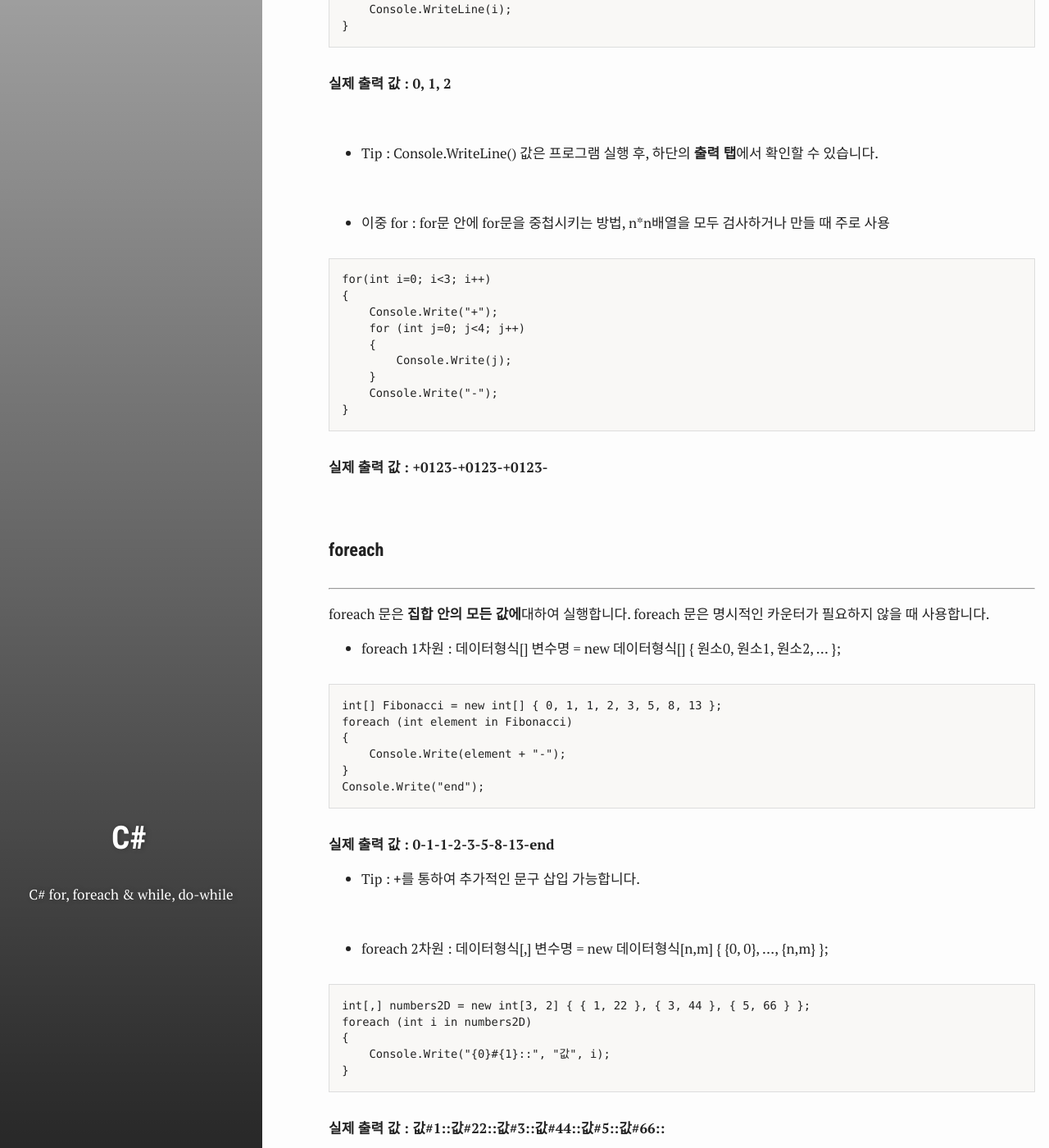
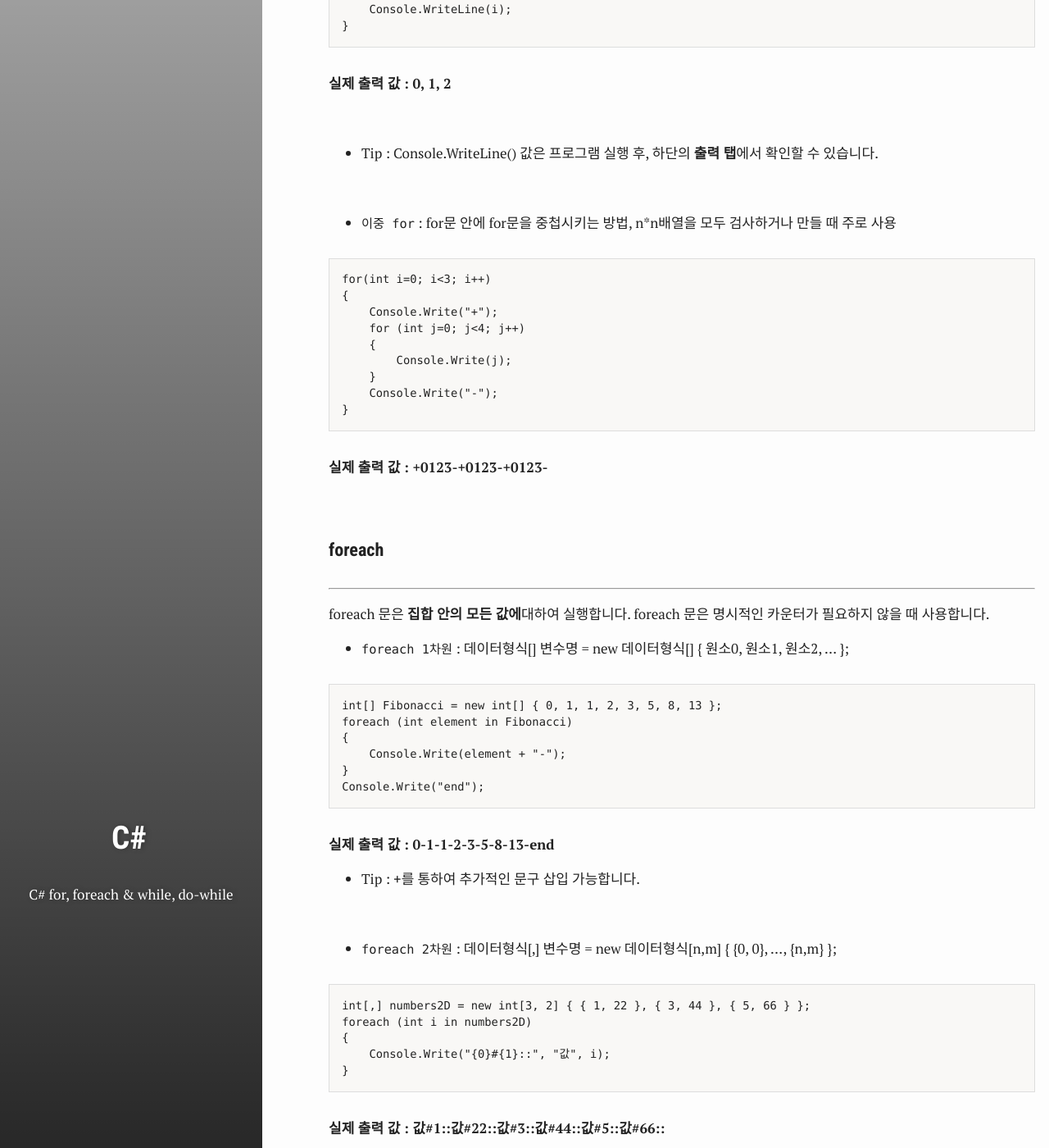
Before and after one commit to test076923/076923.github.io, a Jekyll site: the page built from _posts/2017-09-02-C#-11.md, in a window 1280 px wide and 1400 px high, scrolled down 1274 px. Shown: the whole window at 82% size. Built offline with Jekyll 4.4.1, drawn with Linux system fonts in a browser that asks for light colours; comment, search, counter and statistics services are not loaded; some of the changed text lies outside the part shown.

Commit message:
Update 2017-09-02-C#-11.md

````diff
--- a/_posts/2017-09-02-C#-11.md
+++ b/_posts/2017-09-02-C#-11.md
@@ -14,7 +14,7 @@
 ### 반복문(Repetitive Statement) ###
 ----------
 [![1]({{ site.images }}/C/ch11/1.png)]({{ site.images }}/C/ch11/1.png)
-반복문 (Repetitive Statement)은 **특정 부분을 반복**해서 실행하는 제어 구문입니다. 반복문은 크게 4가지가 있으며 for문, foreach문, while문, do-while문이 있습니다.
+반복문 (Repetitive Statement)은 **특정 부분을 반복**해서 실행하는 제어 구문입니다. 반복문은 크게 4가지가 있으며 `for문`, `foreach문`, `while문`, `do-while문`이 있습니다.
 
 
 #### for ####
@@ -23,7 +23,7 @@
 
 <br>
 
-* for : for(초기식; 조건식; 변환식)
+* `for` : for(초기식; 조건식; 변환식)
 
 ```c#:
 for(int i=0; i<3; i++)
@@ -40,7 +40,7 @@
 
 <br>
 
-* 이중 for : for문 안에 for문을 중첩시키는 방법, n\*n배열을 모두 검사하거나 만들 때 주로 사용
+* `이중 for` : for문 안에 for문을 중첩시키는 방법, n\*n배열을 모두 검사하거나 만들 때 주로 사용
 
 ```c#:
 for(int i=0; i<3; i++)
@@ -63,7 +63,7 @@
 
 foreach 문은 **집합 안의 모든 값에**대하여 실행합니다. foreach 문은 명시적인 카운터가 필요하지 않을 때 사용합니다.
 
-* foreach 1차원 : 데이터형식[] 변수명 = new 데이터형식[] { 원소0, 원소1, 원소2, ... };
+* `foreach 1차원` : 데이터형식[] 변수명 = new 데이터형식[] { 원소0, 원소1, 원소2, ... };
 
 ```c#:
 int[] Fibonacci = new int[] { 0, 1, 1, 2, 3, 5, 8, 13 };
@@ -80,7 +80,7 @@
 
 <br>
 
-* foreach 2차원 : 데이터형식[,] 변수명 = new 데이터형식[n,m] { {0, 0}, ..., {n,m} };
+* `foreach 2차원` : 데이터형식[,] 변수명 = new 데이터형식[n,m] { {0, 0}, ..., {n,m} };
 
 ```c#:
 int[,] numbers2D = new int[3, 2] { { 1, 22 }, { 3, 44 }, { 5, 66 } };
@@ -99,7 +99,7 @@
 
 while 문은 **조건식을 검사**하여 참, 거짓을 판단하고 **실행을 반복**합니다. 그 후, 다시 조건식을 검사하며** 참이면 계속 검사를 진행**하고 **거짓일 경우 while문을 종료**합니다.
 
-* while :  while(조건식){...} 또는 while(Boolean){...}
+* `while` :  while(조건식){...} 또는 while(Boolean){...}
 
 ```c#:
 int i = 0;
````
Also changed, not shown: other parts of _posts/2017-09-02-C#-11.md (+2 -0 lines).
